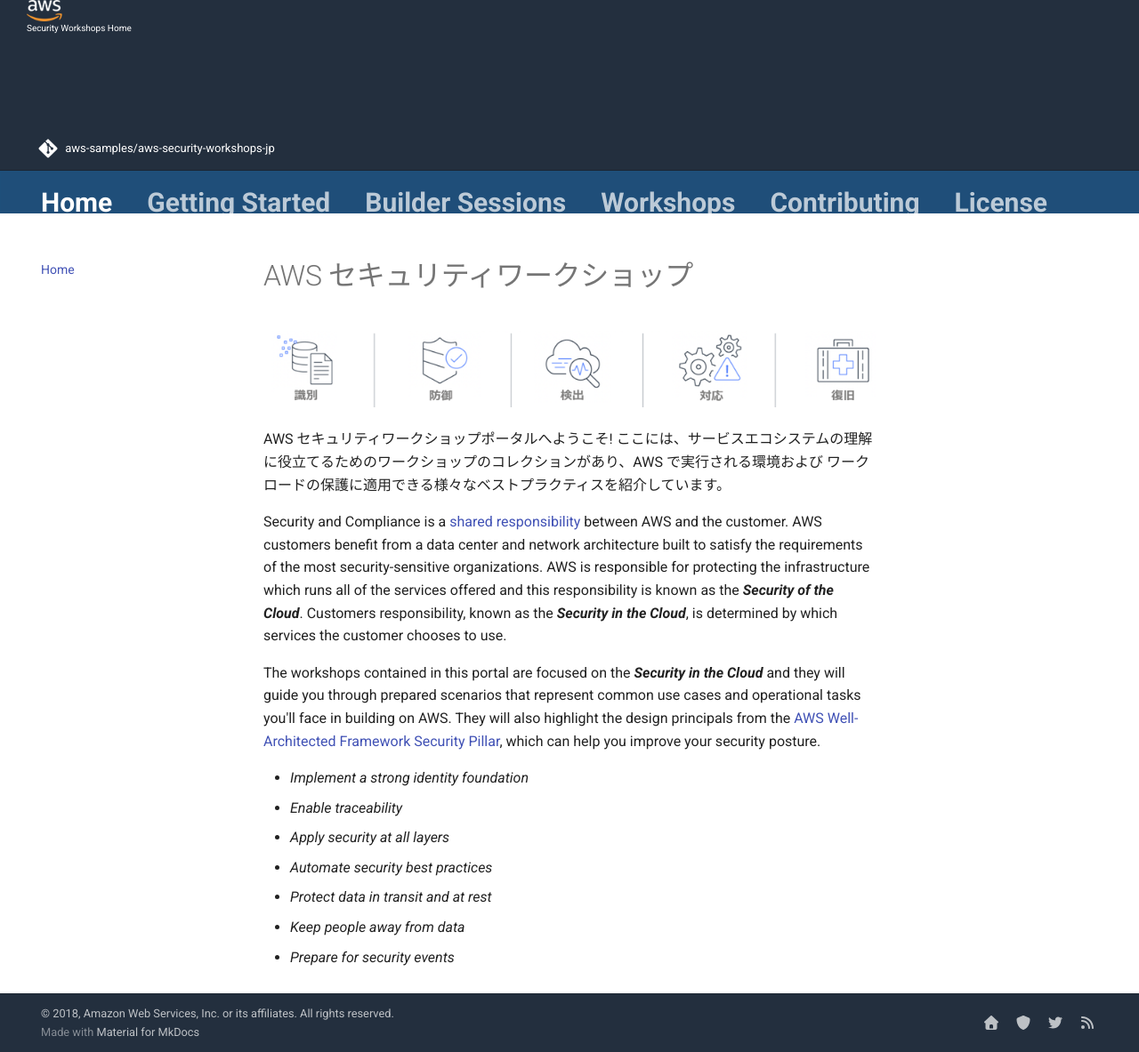
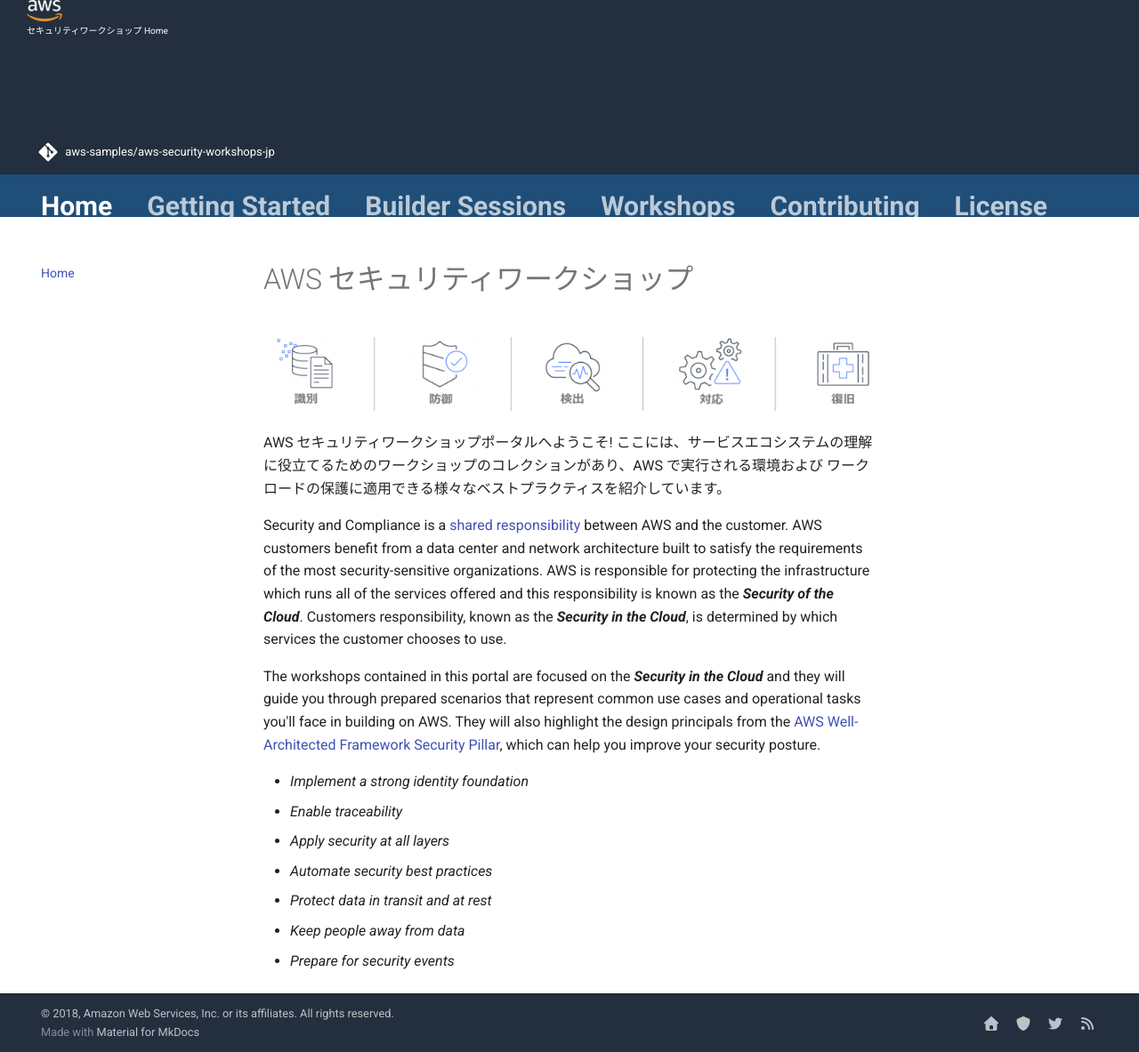
Before and after one commit to aws-samples/aws-security-workshops-jp, an MkDocs documentation site: the page built from docs/index.md, in a window 1280 px wide and 1183 px high. Shown: the whole window at 89% size. Built offline with MkDocs 1.6.1 and Material for MkDocs 9.7.7, drawn with Linux system fonts in a browser that asks for light colours; comment, search, counter and statistics services are not loaded.

Commit message:
Modifications to main site index

```diff
--- a/mkdocs.yml
+++ b/mkdocs.yml
@@ -1,6 +1,6 @@
 # Project information
 
-site_name: Security Workshops
+site_name: セキュリティワークショップ
 site_description: 'A collection of AWS Security related workshops'
 site_author: 'aws-security-workshops@amazon.com'
 site_url: 'https://awssecworkshops.jp'
```
